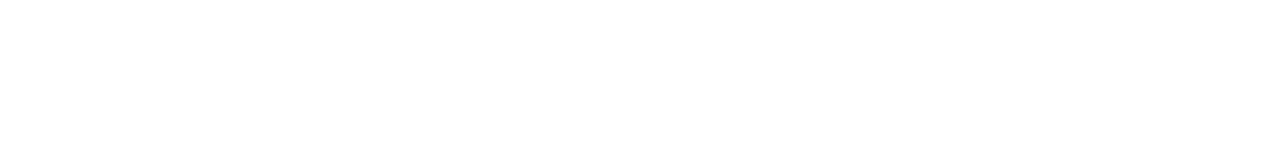
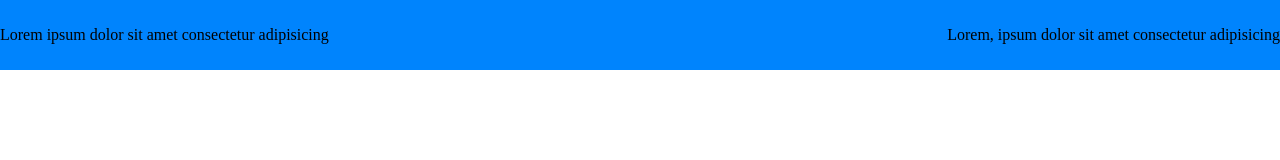
Before and after one commit to fabiomuzzu/htmlcss-responsive-layout, a plain HTML site: page index.html in a window 1280 px wide. Drawn offline with Linux system fonts and the light colour scheme.

Commit message:
[ADD] header

```diff
--- a/css/style.css
+++ b/css/style.css
@@ -0,0 +1,60 @@
+*{
+    margin: 0;
+    padding: 0;
+    box-sizing: border-box;
+}
+
+header{
+    height: 70px;
+    background-color: #0084fd;
+}
+
+/* COMMON */
+.container{
+    width: 100%;
+}
+
+.row{
+    display: flex;
+}
+
+.content{
+    width: 100%;
+}
+
+/* FLEX */
+
+/* COLUMN SECTION */
+.col-50{
+    width: 50%;
+}
+
+/* BG COLOR */
+
+/* BORDER */
+
+/* PADDING */
+
+/* MARGIN */
+
+/* HEADER */
+header .container{
+    width: 100%;
+    height: 100%;
+}
+
+header .row{
+    height: 100%;
+}
+
+header .col-50{
+    width: 50%;
+    height: 100%;
+    display: flex;
+    align-items: center;
+}
+
+#menù{
+    display: flex;
+    justify-content: flex-end;
+}
--- a/index.html
+++ b/index.html
@@ -7,6 +7,35 @@
         <link rel="stylesheet" href="css/style.css">
     </head>
     <body>
+       <!-- HEADER -->
+       <header>
+        <div class="container">
+            <div class="row">
+                <div class="col-50">
+                    <div class="content">
+                        Lorem ipsum dolor sit amet consectetur adipisicing
+                    </div>
+                </div>
+                <div class="col-50">
+                    <div class="content" id="menù">
+                        Lorem, ipsum dolor sit amet consectetur adipisicing
+                    </div>
+                </div>
+            </div>
+        </div>
+       </header>
+       <!-- MAIN -->
+       <main>
+           <!-- SEZIONE 1 -->
+           <!-- SEZIONE 2 -->
+           <!-- SEZIONE 3 -->
+           <!-- SEZIONE 4 -->
+           <!-- SEZIONE 5 -->
+           <!-- SEZIONE 6 -->
+       </main>
+       <!-- FOOTER -->
+       <footer>
 
+       </footer>
     </body>
 </html>
```
Lines whose indentation alone changed are shown as unchanged.
